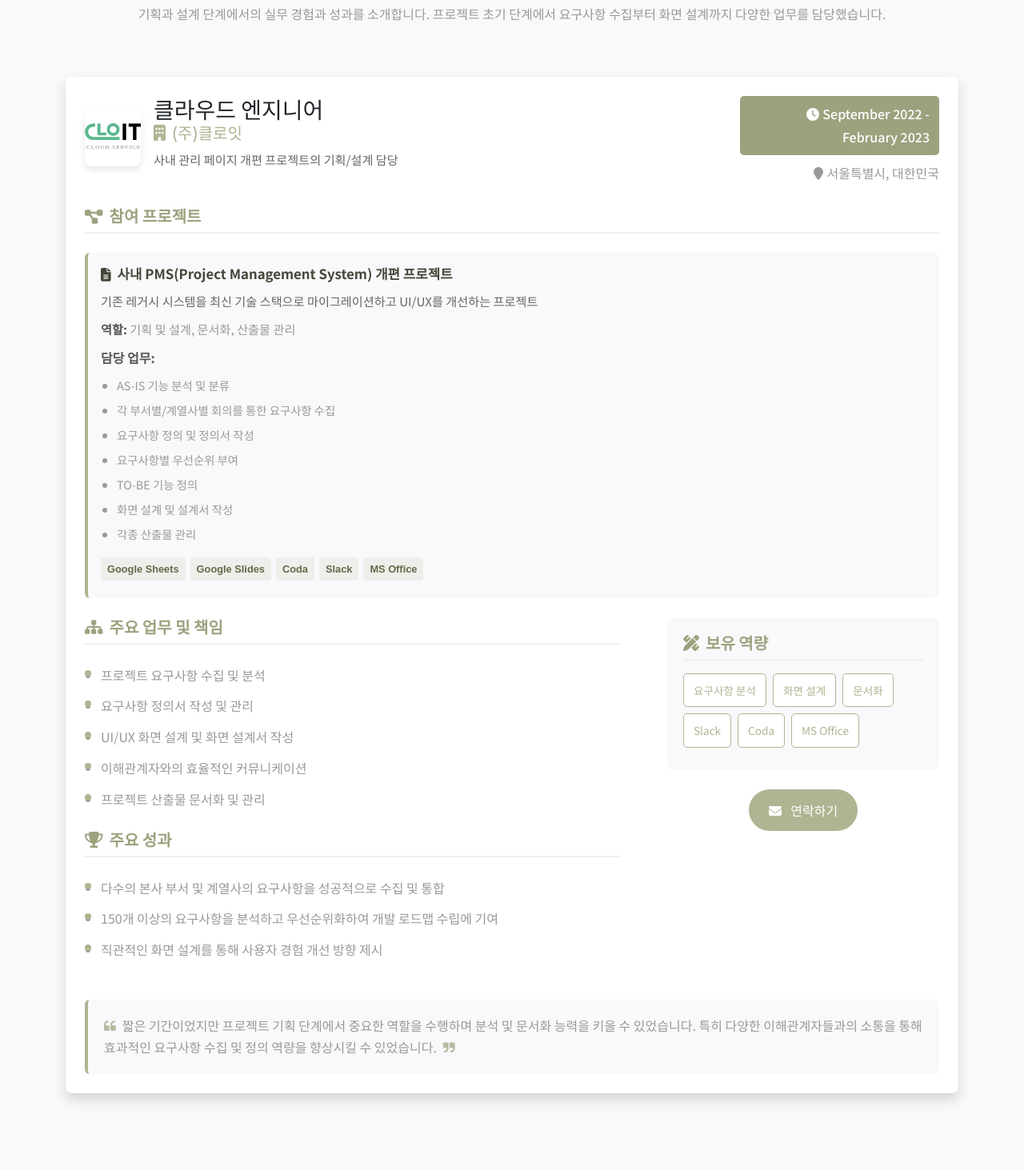
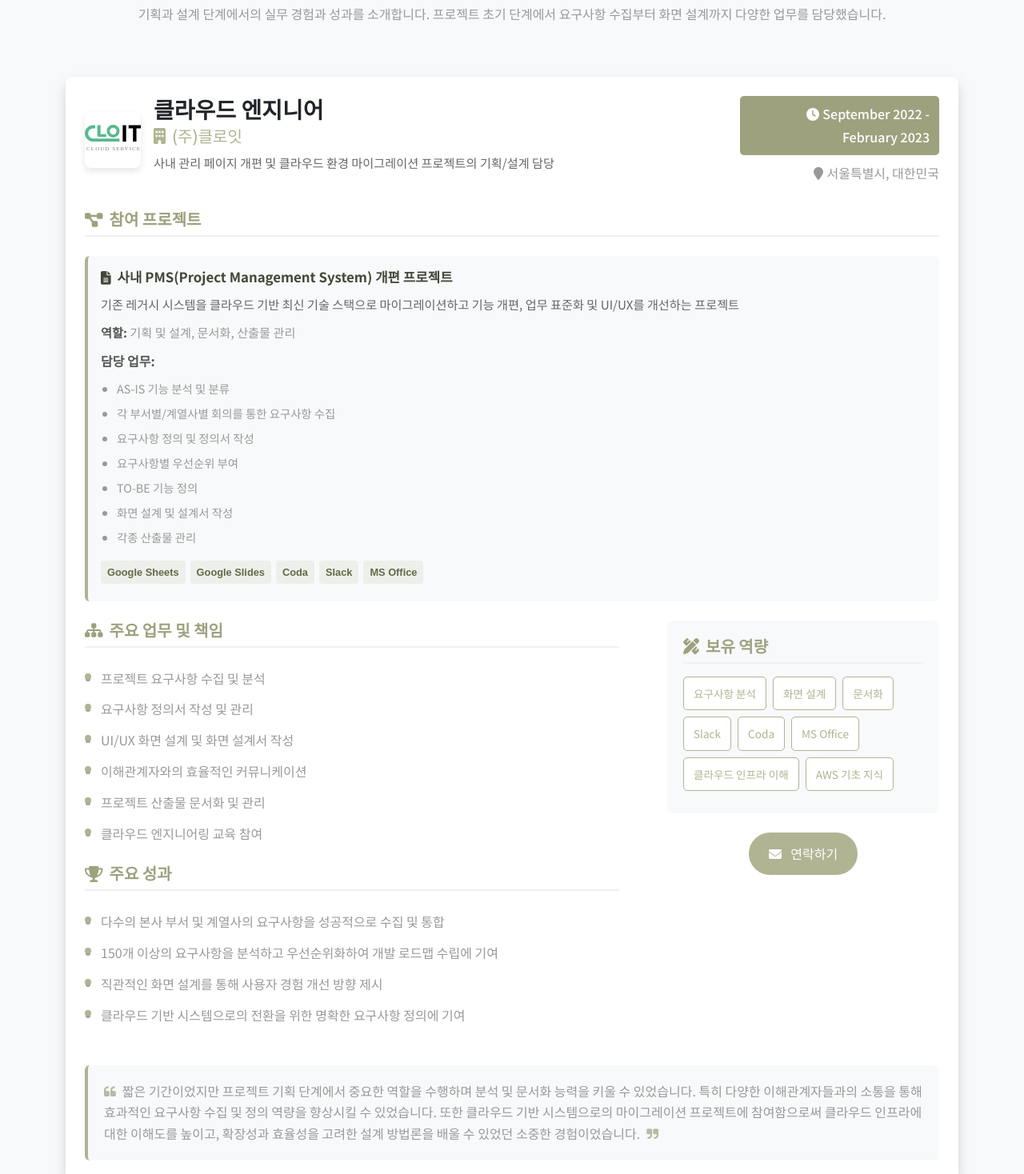
Before and after one commit to jungyoonn/portfolio, a React (Create React App) app: page / in a window 1280 px wide. Shown: the part 8160-9628 px from the top of the page at 80% size. Built offline with nearby package versions, Linux system fonts and the light colour scheme.

Commit message:
직무 설명 및 소감 보충

```diff
--- a/src/components/home/WorkExperience .jsx
+++ b/src/components/home/WorkExperience .jsx
@@ -15,11 +15,11 @@ const WorkExperience = () => {
     position: "클라우드 엔지니어",
     period: "September 2022 - February 2023",
     location: "서울특별시, 대한민국",
-    jobDescription: "사내 관리 페이지 개편 프로젝트의 기획/설계 담당",
+    jobDescription: "사내 관리 페이지 개편 및 클라우드 환경 마이그레이션 프로젝트의 기획/설계 담당",
     projects: [
       {
         name: "사내 PMS(Project Management System) 개편 프로젝트",
-        description: "기존 레거시 시스템을 최신 기술 스택으로 마이그레이션하고 UI/UX를 개선하는 프로젝트",
+        description: "기존 레거시 시스템을 클라우드 기반 최신 기술 스택으로 마이그레이션하고 기능 개편, 업무 표준화 및 UI/UX를 개선하는 프로젝트",
         role: "기획 및 설계, 문서화, 산출물 관리",
         tasks: [
           "AS-IS 기능 분석 및 분류",
@@ -38,15 +38,17 @@ const WorkExperience = () => {
       "요구사항 정의서 작성 및 관리",
       "UI/UX 화면 설계 및 화면 설계서 작성",
       "이해관계자와의 효율적인 커뮤니케이션",
-      "프로젝트 산출물 문서화 및 관리"
+      "프로젝트 산출물 문서화 및 관리",
+      "클라우드 엔지니어링 교육 참여"
     ],
     achievements: [
       "다수의 본사 부서 및 계열사의 요구사항을 성공적으로 수집 및 통합",
       "150개 이상의 요구사항을 분석하고 우선순위화하여 개발 로드맵 수립에 기여",
-      "직관적인 화면 설계를 통해 사용자 경험 개선 방향 제시"
+      "직관적인 화면 설계를 통해 사용자 경험 개선 방향 제시",
+      "클라우드 기반 시스템으로의 전환을 위한 명확한 요구사항 정의에 기여",
     ],
-    skills: ["요구사항 분석", "화면 설계", "문서화", "Slack", "Coda", "MS Office"],
-    testimonial: "짧은 기간이었지만 프로젝트 기획 단계에서 중요한 역할을 수행하며 분석 및 문서화 능력을 키울 수 있었습니다. 특히 다양한 이해관계자들과의 소통을 통해 효과적인 요구사항 수집 및 정의 역량을 향상시킬 수 있었습니다."
+    skills: ["요구사항 분석", "화면 설계", "문서화", "Slack", "Coda", "MS Office", "클라우드 인프라 이해", "AWS 기초 지식"],
+    testimonial: "짧은 기간이었지만 프로젝트 기획 단계에서 중요한 역할을 수행하며 분석 및 문서화 능력을 키울 수 있었습니다. 특히 다양한 이해관계자들과의 소통을 통해 효과적인 요구사항 수집 및 정의 역량을 향상시킬 수 있었습니다. 또한 클라우드 기반 시스템으로의 마이그레이션 프로젝트에 참여함으로써 클라우드 인프라에 대한 이해도를 높이고, 확장성과 효율성을 고려한 설계 방법론을 배울 수 있었던 소중한 경험이었습니다."
   };
 
   return (
@@ -71,7 +73,7 @@ const WorkExperience = () => {
                       <img src={companyLogo} alt="Company Logo" className="img-fluid mt-3" />
                     </div>
                     <div>
-                      <h3 className="mb-0 text-dark noto-sans-kr">{workExperience.position}</h3>
+                      <h3 className="mb-1 text-dark noto-sans-kr fw-bold">{workExperience.position}</h3>
                       <h4 className="company-name noto-sans-kr">
                         <FontAwesomeIcon icon={faBuilding} className="mr-2" />
                         {workExperience.company}
```
